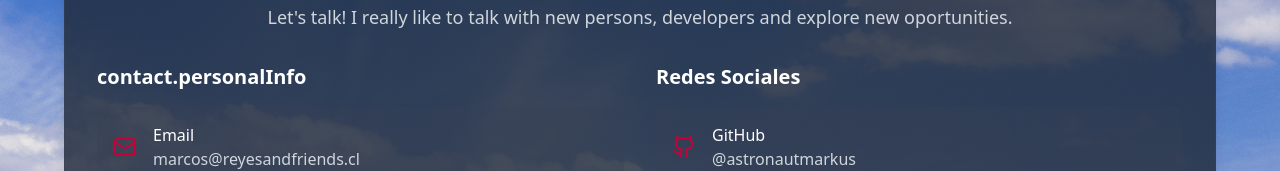
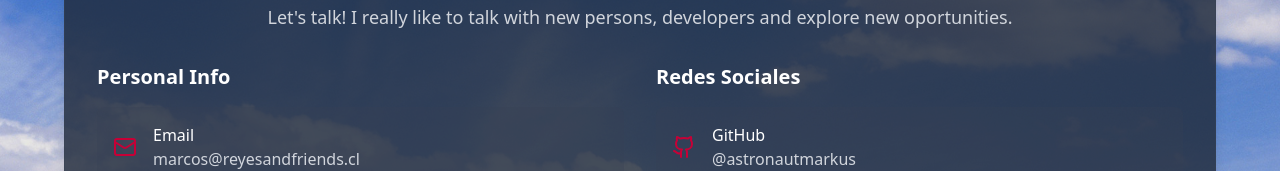
Before and after one commit to AstronautMarkus/astronautmarkus-portfolio, a React (Vite) app in the folder astronautmarkus/: page /contact in a window 1280 px wide. Shown: the part 198-369 px from the top of the page. Built offline with nearby package versions, Linux system fonts and the light colour scheme.

Commit message:
fix: corrected personal info translation data on TSX file.

```diff
--- a/astronautmarkus/src/pages/contact/contact.tsx
+++ b/astronautmarkus/src/pages/contact/contact.tsx
@@ -16,7 +16,7 @@ function Contact() {
         <div className="grid grid-cols-1 md:grid-cols-2 gap-8">
 
           <div className="space-y-6">
-            <h2 className="text-xl font-semibold text-white mb-4">{t('contact.personalInfo')}</h2>
+            <h2 className="text-xl font-semibold text-white mb-4">{t('contact.personal-info')}</h2>
             <div className="flex items-center gap-4 p-4 bg-gray-700/30 rounded-lg hover:bg-gray-700/50 transition-all duration-200">
               <Mail className="text-rose-700 w-6 h-6" />
               <div>
```
